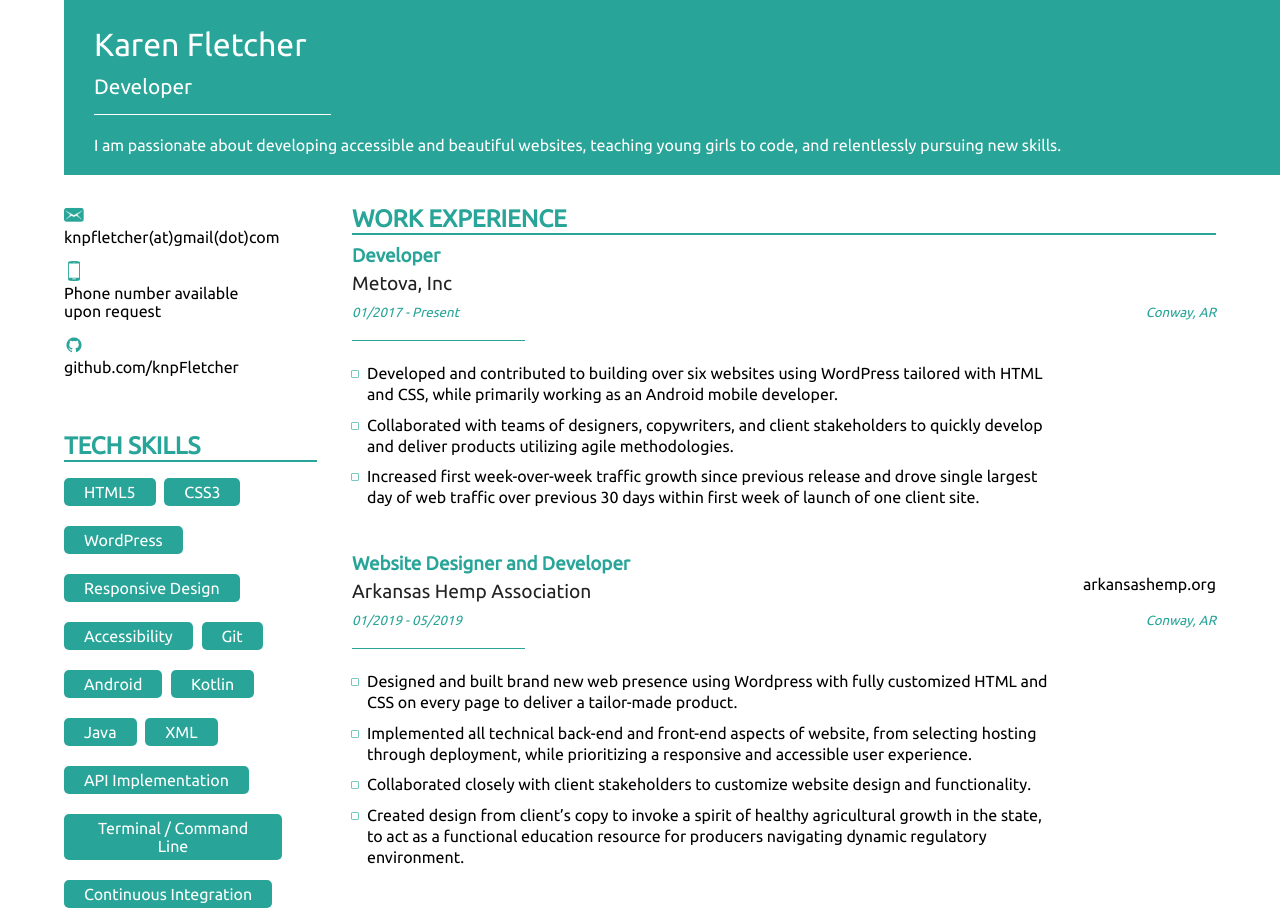
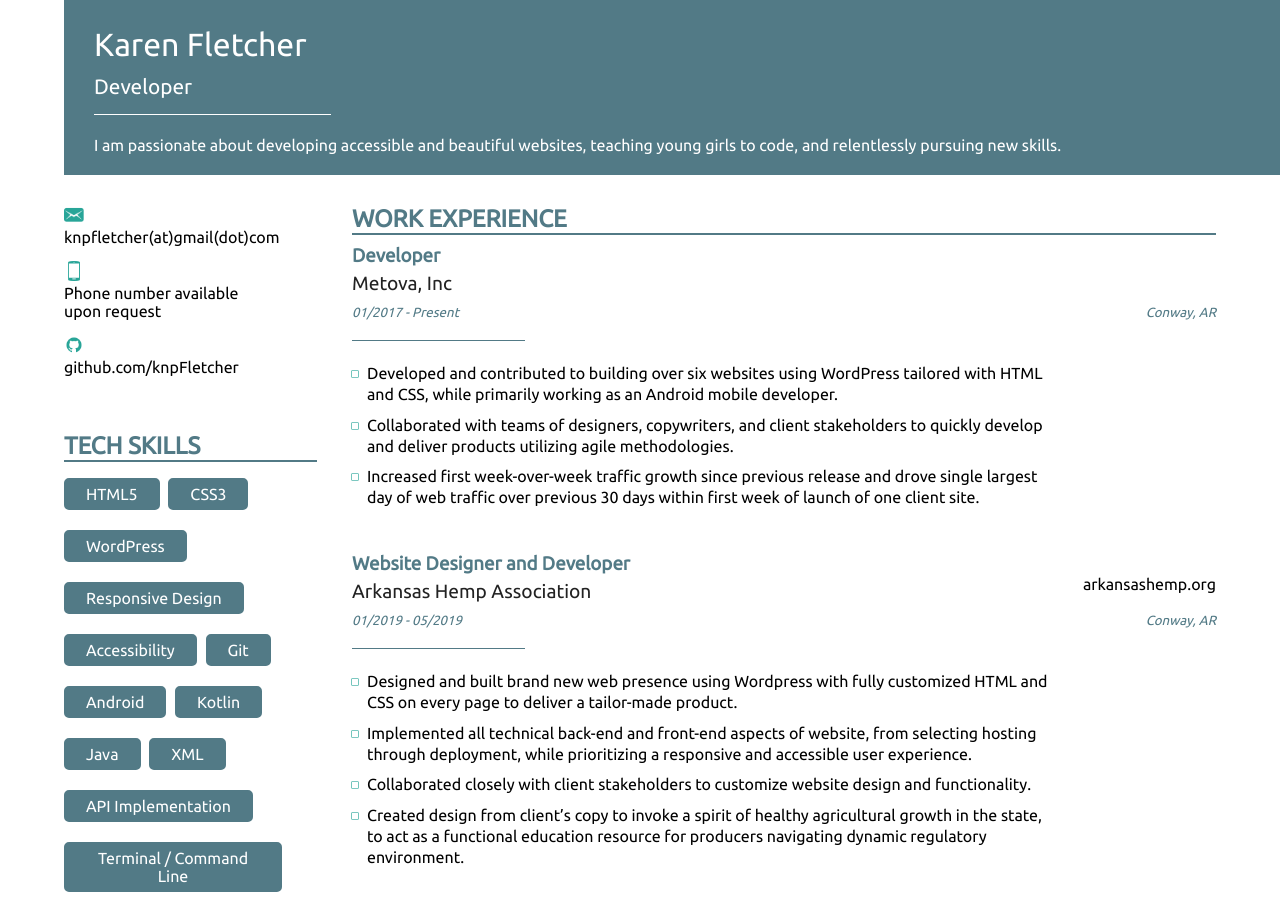
Before and after one commit to knpFletcher/Resume, a plain HTML site: page index.html in a window 1280 px wide. Shown: the top 908 px of the page. Drawn offline with Linux system fonts and the light colour scheme.

Commit message:
Update primary color to match portfolio accent color
Make old color now accent color, add hover states, add css variables, add reduced motion preference

```diff
--- a/css/styles.css
+++ b/css/styles.css
@@ -1,4 +1,9 @@
 /* Document styles */
+:root {
+  --primary: #527A86;
+  --accent: #28a598;
+}
+
 * {
   font-family: 'Ubuntu', sans-serif;
 }
@@ -31,21 +36,27 @@
   text-decoration: none;
 }
 
+.contact-info__link:hover,
+.experience__link:hover {
+  color: var(--accent);
+  transition: all .3s ease;
+}
+
 .contact-info__method {
   margin-bottom: 15px;
 }
 
 /* decoration */
 .bio-overview__title, .experience__heading {
-  border-bottom: 2px solid #28a598;
+  border-bottom: 2px solid var(--primary);
 }
 
 .experience__date {
-  border-bottom: 1.5px solid #28a598;
+  border-bottom: 1.5px solid var(--primary);
 }
 
 .experience__details__segment-link {
-  color: #28a598;
+  color: var(--primary);
   text-decoration: none;
 }
 
@@ -77,7 +88,7 @@
 
 /* headings */
 .bio-overview__title, .experience__heading {
-  color: #28a598;
+  color: var(--primary);
   text-transform: uppercase;
 }
 
@@ -87,7 +98,7 @@
 }
 
 .experience__date, .experience__location, .experience__date-education {
-  color: #28a598;
+  color: var(--primary);
   font-style: italic;
   font-weight: 400;
   margin-top: 5px;
@@ -105,13 +116,13 @@
 }
 
 .experience__role__title {
-  color: #28a598;
+  color: var(--primary);
   font-weight: 600;
   margin: 0;
 }
 
 .l-header {
-  background-color: #28a598;
+  background-color: var(--primary);
   margin-bottom: 25px;
   padding: 15px;
 }
@@ -169,8 +180,17 @@
 }
 
 .skills li {
-  background-color: #28a598;
+  background-color: var(--primary);
+  border: 2px solid var(--primary);
   color: #fff;
+}
+
+.interests li:hover,
+.skills li:hover {
+  background-color: var(--accent);
+  border: 2px solid var(--accent);
+  color: #fff;
+  transition: all .3s ease;
 }
 
 /* header contents */
@@ -302,3 +322,13 @@
     background-color: #333;
   }
 }
+
+@media screen and (prefers-reduced-motion: reduce) {
+
+  .contact-info__link:hover,
+  .experience__link:hover,
+  .interests li:hover,
+  .skills li:hover {
+    transition: none;
+  }
+}
```
